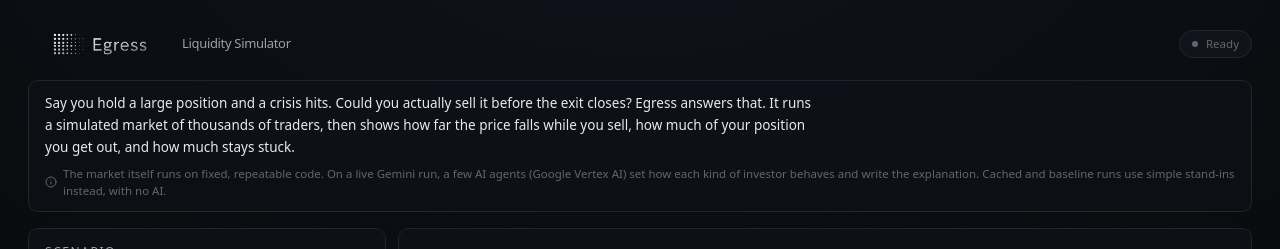
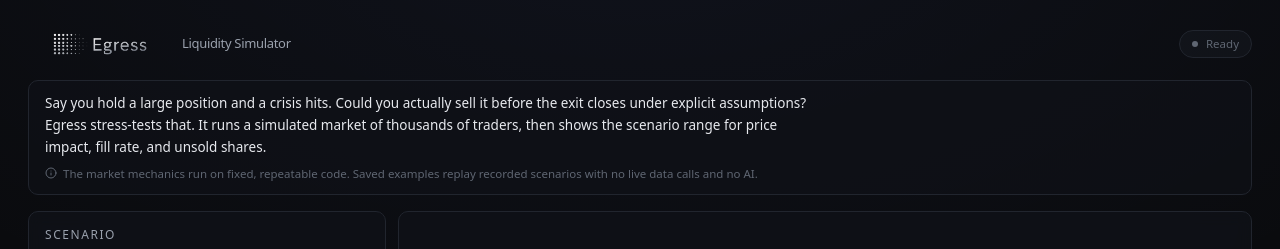
Before and after one commit to edgycapitalist/egress, a Next.js app in the folder web/: page / in a window 1280 px wide. Shown: the top 249 px of the page. Built offline with nearby package versions, Linux system fonts and the light colour scheme; no server answers.

Commit message:
Clarify frontend live-mode claims

```diff
--- a/web/app/page.tsx
+++ b/web/app/page.tsx
@@ -81,6 +81,7 @@
     levers: DEFAULT_LEVERS,
   });
   const [geminiEnabled, setGeminiEnabled] = useState(false);
+  const [geminiLiveMode, setGeminiLiveMode] = useState<"fast" | "detailed">("fast");
   const [avEnabled, setAvEnabled] = useState(false);
   const [sourced, setSourced] = useState<SourcedInput | null>(null);
   const [sourcedLoading, setSourcedLoading] = useState(false);
@@ -94,6 +95,7 @@
       .then((d) => {
         if (!d) return;
         setGeminiEnabled(Boolean(d.gemini_enabled));
+        setGeminiLiveMode(d.gemini_live_mode === "detailed" ? "detailed" : "fast");
         setAvEnabled(Boolean(d.av_enabled));
         setBuilder((b) => ({
           ...b,
@@ -186,15 +188,13 @@
       <div className="mb-4 rounded-[var(--radius)] border border-line bg-surface/60 px-4 py-3">
         <p className="max-w-3xl text-[13.5px] leading-relaxed text-ink">
           Say you hold a large position and a crisis hits. Could you actually
-          <span className="text-ink"> sell it before the exit closes</span>? Egress answers that.
-          It runs a simulated market of thousands of traders, then shows how far the price falls
-          while you sell, how much of your position you get out, and how much stays stuck.
+          <span className="text-ink"> sell it before the exit closes</span> under explicit
+          assumptions? Egress stress-tests that. It runs a simulated market of thousands of
+          traders, then shows the scenario range for price impact, fill rate, and unsold shares.
         </p>
         <p className="mt-1.5 flex items-center gap-1.5 text-[11.5px] text-ink-faint">
           <Info className="h-3 w-3 shrink-0" />
-          The market itself runs on fixed, repeatable code. On a live Gemini run, a few AI agents
-          (Google Vertex AI) set how each kind of investor behaves and write the explanation.
-          Cached and baseline runs use simple stand-ins instead, with no AI.
+          {modeCopy(builder.mode, builder.gemini, geminiLiveMode)}
         </p>
       </div>
 
@@ -210,6 +210,7 @@
             onReset={reset}
             status={state.status}
             geminiEnabled={geminiEnabled}
+            geminiLiveMode={geminiLiveMode}
             avEnabled={avEnabled}
           />
         </Card>
@@ -266,7 +267,7 @@
               <Card className="fadeup overflow-hidden">
                 <CardHeader
                   title="Inside the market"
-                  caption="What is happening under the price. The top shows the buyers' orders (the support you sell into) drying up; the bottom shows which kinds of sellers are hitting the market each step. When sellers overwhelm the buyers, the book empties and trading stops."
+                  caption="What is happening under the price in the stylized order book. The top shows the buyers' orders (the support you sell into) drying up; the bottom shows which kinds of sellers are hitting the market each step. When sellers overwhelm the buyers, the simulated book empties or halts."
                 />
                 <LiveInteractions ticks={state.ticks} totalTicks={state.totalTicks} />
               </Card>
@@ -286,7 +287,7 @@
                 <Card className="fadeup overflow-hidden">
                   <CardHeader
                     title="Fill progress"
-                    caption="How much of your position actually sold versus how much is left stuck."
+                    caption="How much of your position sold in this scenario versus how much remains unsold."
                   />
                   <FillProgress ticks={state.ticks} config={state.config} />
                 </Card>
@@ -297,9 +298,10 @@
                   title={state.ensemble ? "Outcome range" : "Outcome"}
                   caption={
                     state.ensemble
-                      ? "The bottom line as a range: could you get out in low, base, and high peer-crowding cases, and which representative path is selected."
-                      : "The bottom line: could you get out, how far did the price move against you, and how much was left unsold."
+                      ? "The scenario range across low, base, and high peer-crowding assumptions, plus the selected representative path."
+                      : "The simulated outcome: fill rate, price impact, and shares left unsold under these assumptions."
                   }
+                  right={state.ensemble ? <Badge tone="neutral">Scenario range, not forecast</Badge> : null}
                 />
                 {state.ensemble ? (
                   <>
@@ -373,13 +375,13 @@
             <span className="tnum font-semibold text-sell">{fmtPct(metrics.fill_rate, 0)}</span> of
             your position before the exit closed.{" "}
             <span className="tnum font-semibold text-sell">{fmtPct(metrics.pct_stuck, 0)}</span> was
-            left stuck, unsellable.
+            left unsold in this scenario.
           </>
         ) : (
           <>
-            You sold your whole position (
+            Under these assumptions, the full simulated block sold (
             <span className="tnum font-semibold text-buy">{fmtPct(metrics.fill_rate, 0)}</span>).
-            Nothing was left stuck. The exit stayed open.
+            Nothing was left unsold in this path.
           </>
         )}
       </p>
@@ -455,3 +457,16 @@
     </Card>
   );
 }
+
+function modeCopy(mode: "cached" | "live", gemini: boolean, geminiMode: "fast" | "detailed") {
+  if (mode === "cached") {
+    return "The market mechanics run on fixed, repeatable code. Saved examples replay recorded scenarios with no live data calls and no AI.";
+  }
+  if (!gemini) {
+    return "The market mechanics run on fixed, repeatable code. Deterministic live runs use baseline stances and current or fallback market data, with no AI calls.";
+  }
+  if (geminiMode === "detailed") {
+    return "The market mechanics run on fixed, repeatable code. Detailed Gemini mode may refresh representative archetype stances and writes the explanation; the ensemble metrics remain deterministic.";
+  }
+  return "The market mechanics run on fixed, repeatable code. Fast Gemini mode builds scenario assumptions once and writes the explanation; deterministic ensembles remain the authoritative output.";
+}
--- a/web/components/scenario-builder.tsx
+++ b/web/components/scenario-builder.tsx
@@ -66,7 +66,7 @@
 
 const PEER_MODES: { key: PeerSourceMode; label: string; icon: React.ReactNode }[] = [
   { key: "assumption_led", label: "Assume", icon: <Users className="h-3.5 w-3.5" /> },
-  { key: "sec_evidence", label: "SEC 13F", icon: <FileSearch className="h-3.5 w-3.5" /> },
+  { key: "sec_evidence", label: "Public data", icon: <FileSearch className="h-3.5 w-3.5" /> },
   { key: "user_upload", label: "Upload", icon: <Upload className="h-3.5 w-3.5" /> },
 ];
 
@@ -123,6 +123,7 @@
   onReset,
   status,
   geminiEnabled,
+  geminiLiveMode,
   avEnabled,
 }: {
   state: BuilderState;
@@ -131,6 +132,7 @@
   onReset: () => void;
   status: RunStatus;
   geminiEnabled: boolean;
+  geminiLiveMode: "fast" | "detailed";
   avEnabled: boolean;
 }) {
   const { mode, levers } = state;
@@ -301,14 +303,16 @@
                 onChange={(e) => setState({ ...state, gemini: e.target.checked })}
                 className="accent-[var(--color-accent)]"
               />
-              Use real Gemini (Vertex AI). This spends credits.
+              Use Gemini assumptions (Vertex AI). This spends credits.
             </label>
           ) : null}
           <p className="text-[11px] leading-relaxed text-ink-faint">
             {cached
               ? "Replays a saved example crash. Fully offline and identical every time, so it is the easiest way to start."
               : state.gemini
-                ? "Runs the simulation for real, with Gemini deciding how each kind of investor reacts to your scenario and the latest news."
+                ? geminiLiveMode === "detailed"
+                  ? "Runs live with detailed Gemini: scenario assumptions and representative archetype stance refreshes can use Vertex AI, while the deterministic ensemble remains authoritative."
+                  : "Runs live with fast Gemini: Vertex AI builds scenario assumptions once, then the deterministic ensemble runs the low/base/high stress range."
                 : "Runs the simulation on the ticker's current real market data. This reflects today's conditions, not the original crisis."}
           </p>
         </div>
@@ -578,7 +582,7 @@
               <Caption>
                 Filters free quarterly SEC 13F holder rows. CVNA, SIVB, AAPL, and SPY have demo
                 ticker mappings; enter a CUSIP for other names. If holder rows are unavailable, the
-                run labels the curated or synthetic fallback.
+                run labels the curated or synthetic fallback instead of presenting it as SEC data.
               </Caption>
             </div>
           ) : null}
@@ -598,7 +602,7 @@
               />
               <Caption>
                 Rows can include symbol, manager, shares, pct_adv, leverage_sensitivity, and
-                redemption_pressure. Uploaded evidence overrides SEC or synthetic assumptions.
+                redemption_pressure. Uploaded evidence overrides public-data or synthetic assumptions.
               </Caption>
             </div>
           ) : null}
@@ -755,7 +759,7 @@
 
 function peerModeCaption(mode: PeerSourceMode): string {
   if (mode === "sec_evidence") {
-    return "Uses free public SEC 13F holder rows when available, then falls back to curated or synthetic assumptions with labels.";
+    return "Public evidence mode uses free SEC 13F holder rows when available, then labels any curated or synthetic fallback.";
   }
   if (mode === "user_upload") {
     return "Uses your uploaded holder rows first, so private or desk-curated evidence can drive the peer profile.";
```
Also changed, not shown: 1 other file (tests, documents, lock files or other folders).
